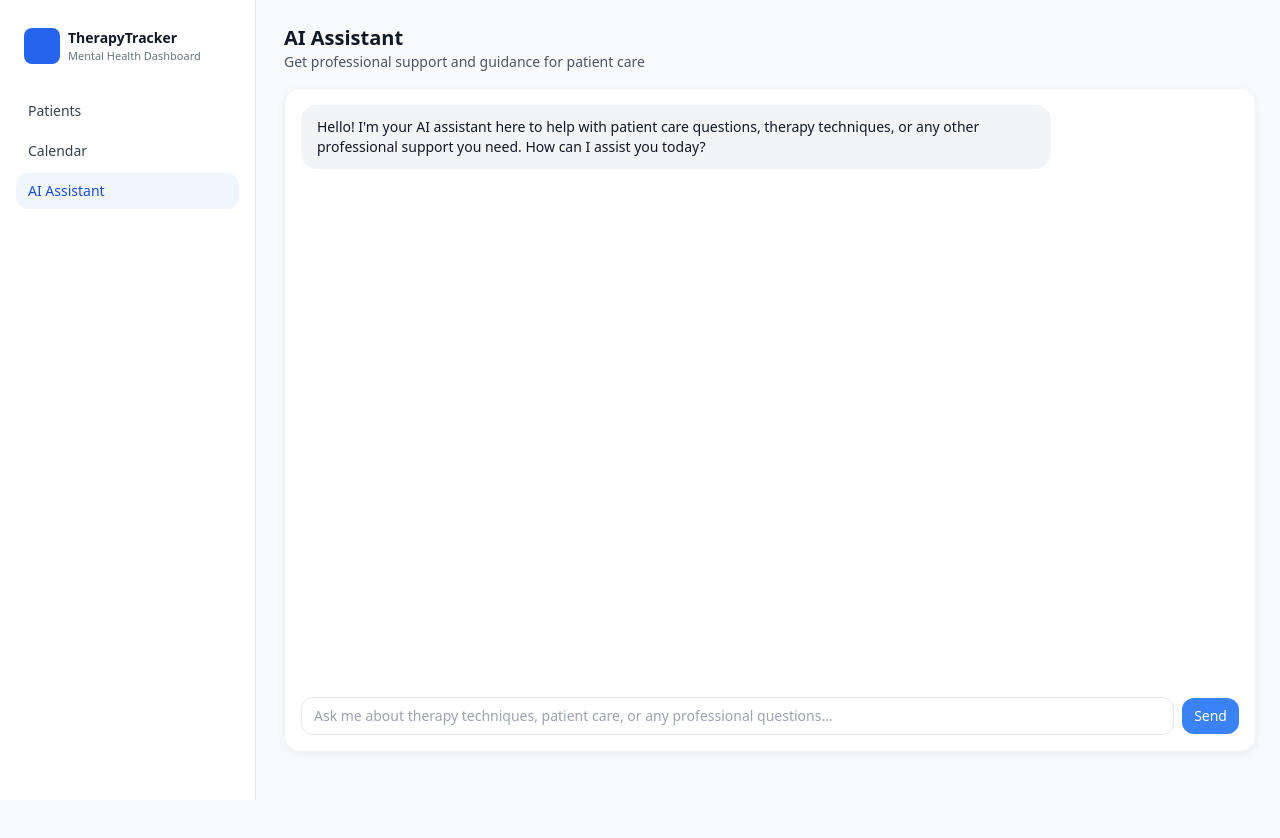
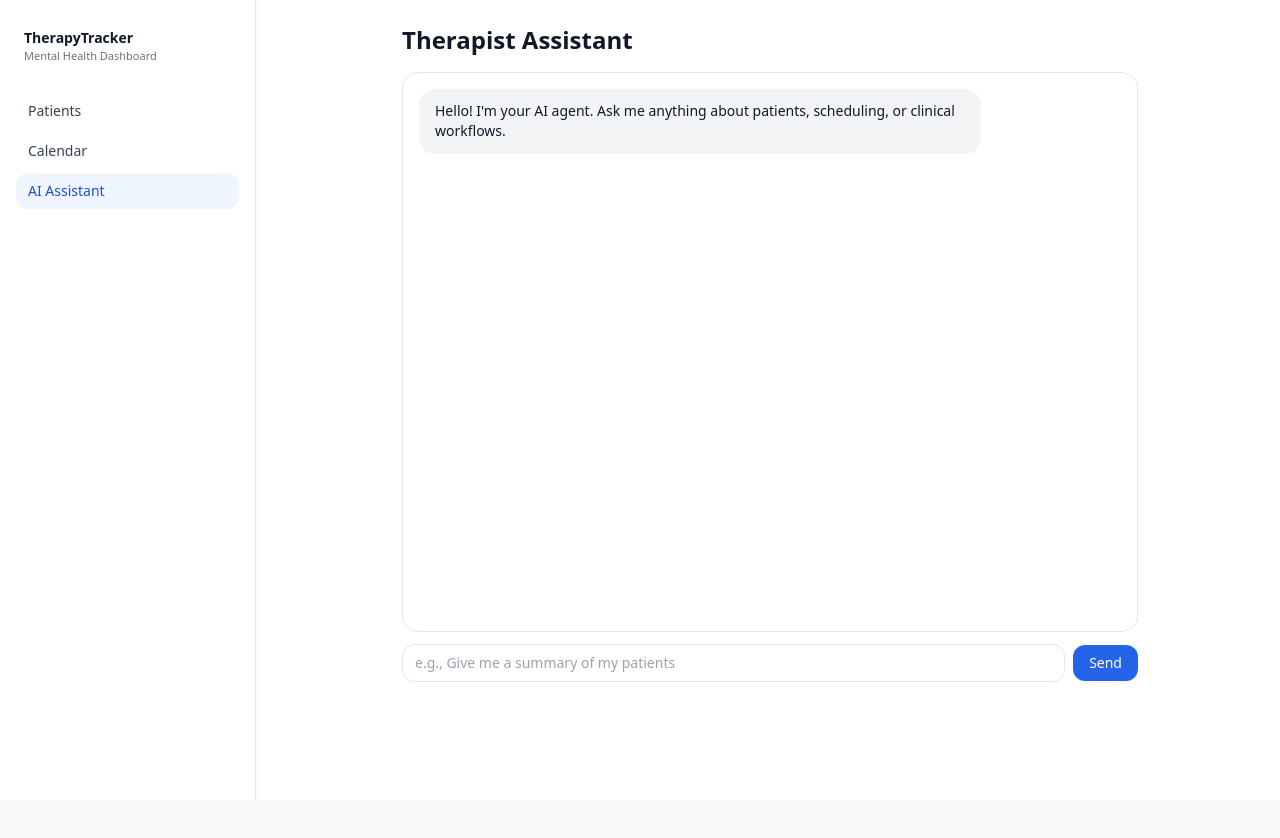
Before and after one commit to VanessaTong/therapytracker, a Next.js app: page /assistant in a window 1280 px wide. Shown: the top 838 px of the page. Built offline with nearby package versions, Linux system fonts and the light colour scheme.

Commit message:
added fastapi integration

```diff
--- a/app/api/chat/route.ts
+++ b/app/api/chat/route.ts
@@ -1,22 +1,85 @@
-import { NextResponse } from 'next/server'
+// app/api/chat/route.ts
+// Proxies your Next.js app to the FastAPI endpoint at /agents/chat
+// FastAPI contract: { question: string } -> { response: string, handoff?: string }
 
+export const runtime = 'nodejs';
+export const dynamic = 'force-dynamic';
 
-// Placeholder route. In production, forward to your FastAPI server.
-// Example FastAPI URL (set in .env as FASTAPI_URL="https://your-fastapi.app")
-// This route currently returns a mock response to keep the UI functional on Vercel.
-
+function safePick<T = any>(v: T, ...keys: string[]) {
+  const obj = v as any;
+  for (const k of keys) {
+    if (obj && typeof obj === 'object' && k in obj && obj[k] != null) return obj[k];
+  }
+  return undefined;
+}
 
 export async function POST(req: Request) {
-const { message } = await req.json()
+  try {
+    const body = await req.json().catch(() => ({} as any));
 
+    // Ensure we send exactly what FastAPI expects: { question: string }
+    const question =
+      typeof body?.question === 'string'
+        ? body.question
+        : typeof body?.message === 'string'
+        ? body.message
+        : '';
 
-// If you want to proxy to FastAPI, uncomment below and deploy with FASTAPI_URL
-// const url = `${process.env.FASTAPI_URL}/chat` // e.g., POST expects {message}
-// const fastapi = await fetch(url, { method: 'POST', headers: { 'Content-Type': 'application/json' }, body: JSON.stringify({ message }) })
-// const data = await fastapi.json()
-// return NextResponse.json(data)
+    const payload = { question };
 
+    const controller = new AbortController();
+    const timeout = setTimeout(() => controller.abort(), 45_000);
 
-// Mock fallback
-return NextResponse.json({ reply: `You said: "${message}". (This is a placeholder—wire me to FastAPI in app/api/chat/route.ts)` })
+    const base = process.env.FASTAPI_BASE_URL ?? 'http://0.0.0.0:8000';
+    const url = `${base.replace(/\/$/, '')}/agents/chat`;
+
+    const upstream = await fetch(url, {
+      method: 'POST',
+      headers: { 'content-type': 'application/json' },
+      body: JSON.stringify(payload),
+      signal: controller.signal,
+    }).finally(() => clearTimeout(timeout));
+
+    if (!upstream.ok) {
+      const text = await upstream.text().catch(() => '');
+      return new Response(
+        JSON.stringify({
+          error: 'FastAPI upstream error',
+          status: upstream.status,
+          details: text,
+        }),
+        { status: 502, headers: { 'content-type': 'application/json' } }
+      );
+    }
+
+    const data = (await upstream.json().catch(() => ({}))) as {
+        response?: string;
+        handoff?: string | null;
+        [k: string]: any;
+    };
+
+    const reply =
+        safePick(data, 'response') ??
+        safePick(data, 'reply', 'message', 'output', 'text') ??
+        '' as string;
+
+    return new Response(JSON.stringify({ reply }), {
+      status: 200,
+      headers: { 'content-type': 'application/json' },
+    });
+  } catch (err: any) {
+    return new Response(
+      JSON.stringify({
+        error: 'Proxy failed',
+        details: String(err?.message ?? err),
+      }),
+      { status: 500, headers: { 'content-type': 'application/json' } }
+    );
+  }
 }
+
+export async function GET() {
+  return new Response(JSON.stringify({ ok: true }), {
+    headers: { 'content-type': 'application/json' },
+  });
+}
--- a/app/assistant/page.tsx
+++ b/app/assistant/page.tsx
@@ -1,64 +1,126 @@
-'use client'
-import * as React from 'react'
+'use client';
+import * as React from 'react';
 
+type Role = 'therapist' | 'agent';
+
+type ChatMessage = {
+  role: Role;
+  content: string;
+  handoff?: string | null;
+};
 
 export default function AssistantPage() {
-const [messages, setMessages] = React.useState<{ role: 'user' | 'assistant'; content: string }[]>([
-{ role: 'assistant', content: "Hello! I'm your AI assistant here to help with patient care questions, therapy techniques, or any other professional support you need. How can I assist you today?" }
-])
-const [input, setInput] = React.useState('')
-const [loading, setLoading] = React.useState(false)
-
+  const [messages, setMessages] = React.useState<ChatMessage[]>([
+    {
+      role: 'agent',
+      content:
+        "Hello! I'm your AI agent. Ask me anything about patients, scheduling, or clinical workflows.",
+    },
+  ]);
+  const [input, setInput] = React.useState('');
+  const [loading, setLoading] = React.useState(false);
 
   async function send() {
-const text = input.trim()
-if (!text) return
-setInput('')
-setMessages(m => [...m, { role: 'user', content: text }])
-setLoading(true)
+    const text = input.trim();
+    if (!text || loading) return;
 
+    setMessages((m) => [...m, { role: 'therapist', content: text }]);
+    setInput('');
+    setLoading(true);
 
     try {
-// Placeholder: calls Next API route which you can wire to FastAPI
-const res = await fetch('/api/chat', { method: 'POST', body: JSON.stringify({ message: text }) })
-const data = await res.json()
-setMessages(m => [...m, { role: 'assistant', content: data.reply }])
-} catch (e) {
-setMessages(m => [...m, { role: 'assistant', content: 'Sorry, the assistant is unavailable right now.' }])
+      const res = await fetch('/api/chat', {
+        method: 'POST',
+        headers: { 'Content-Type': 'application/json' },
+        body: JSON.stringify({ question: text }),
+      });
+
+      if (!res.ok) {
+        const errText = await res.text().catch(() => '');
+        throw new Error(
+          `Upstream error (${res.status}) ${errText ? `- ${errText}` : ''}`.trim()
+        );
+      }
+
+      const data: { reply?: string; handoff?: string | null } = await res.json();
+
+      setMessages((m) => [
+        ...m,
+        { role: 'agent', content: data.reply ?? '(no response)', handoff: data.handoff ?? null },
+      ]);
+    } catch (err: any) {
+      setMessages((m) => [
+        ...m,
+        {
+          role: 'agent',
+          content:
+            'Sorry — I had trouble contacting the server. Please check the FastAPI service and try again.',
+        },
+      ]);
+      console.error(err);
     } finally {
-setLoading(false)
+      setLoading(false);
     }
   }
 
+  return (
+    <div className="min-h-screen bg-white text-gray-900">
+      <div className="max-w-3xl mx-auto px-4 py-6">
+        <header className="mb-4">
+          <h1 className="text-2xl font-semibold">Therapist Assistant</h1>
+        </header>
 
+        <div className="border rounded-2xl p-4 h-[70vh] overflow-y-auto flex flex-col gap-3">
+          {messages.map((m, i) => {
+            const isAgent = m.role === 'agent';
             return (
-<div className="container py-6 h-[calc(100vh-24px)] flex flex-col">
-<h1 className="text-xl font-semibold">AI Assistant</h1>
-<p className="text-sm text-gray-600">Get professional support and guidance for patient care</p>
-
-
-<div className="mt-4 card flex-1 p-4 flex flex-col">
-<div className="flex-1 overflow-y-auto space-y-3">
-{messages.map((m, i) => (
-<div key={i} className={m.role === 'assistant' ? 'self-start max-w-[80%]' : 'self-end max-w-[80%]'}>
-<div className={m.role === 'assistant' ? 'bg-gray-100 rounded-2xl px-4 py-3 text-sm' : 'bg-blue-600 text-white rounded-2xl px-4 py-3 text-sm'}>
-{m.content}
+              <div
+                key={i}
+                className={`flex ${isAgent ? 'justify-start' : 'justify-end'}`}
+              >
+                <div
+                  className={`max-w-[80%] rounded-2xl px-4 py-3 text-sm shadow-sm ${
+                    isAgent
+                      ? 'bg-gray-100 text-gray-900'
+                      : 'bg-blue-600 text-white'
+                  }`}
+                >
+                  <div>{m.content}</div>
+                  {isAgent && m.handoff ? (
+                    <div className="mt-2 text-[11px] opacity-70">
+                      handoff: <code>{m.handoff}</code>
+                    </div>
+                  ) : null}
                 </div>
               </div>
-))}
-{loading && <div className="text-xs text-gray-500">Thinking…</div>}
+            );
+          })}
+          {loading && (
+            <div className="flex justify-start">
+              <div className="max-w-[80%] bg-gray-100 text-gray-500 rounded-2xl px-4 py-2 text-xs">
+                Thinking…
               </div>
+            </div>
+          )}
+        </div>
+
         <div className="mt-3 flex items-center gap-2">
           <input
-className="input"
-placeholder="Ask me about therapy techniques, patient care, or any professional questions…"
+            className="flex-1 rounded-xl border px-3 py-2 text-sm outline-none focus:ring-2 focus:ring-blue-500"
+            placeholder='e.g., Give me a summary of my patients'
             value={input}
             onChange={(e) => setInput(e.target.value)}
             onKeyDown={(e) => e.key === 'Enter' && send()}
           />
-<button className="btn" onClick={send} disabled={loading}>Send</button>
+          <button
+            className="rounded-xl bg-blue-600 text-white px-4 py-2 text-sm disabled:opacity-60"
+            onClick={send}
+            disabled={loading}
+          >
+            Send
+          </button>
         </div>
       </div>
     </div>
-)
+  );
 }
--- a/app/layout.tsx
+++ b/app/layout.tsx
@@ -7,7 +7,6 @@ export const metadata: Metadata = {
   description: 'Mental Health Dashboard',
 }
 
-// Ensures proper initial scale on mobile
 export const viewport: Viewport = { width: 'device-width', initialScale: 1 }
 
 export default function RootLayout({ children }: { children: React.ReactNode }) {
--- a/components/Sidebar.tsx
+++ b/components/Sidebar.tsx
@@ -24,7 +24,6 @@ const NavLink = ({ href, label }: { href: string; label: string }) => {
 function Brand() {
   return (
     <div className="flex items-center gap-2 px-2 py-3">
-      <div className="h-9 w-9 rounded-lg bg-blue-600" />
       <div>
         <div className="text-sm font-semibold">TherapyTracker</div>
         <div className="text-[11px] text-gray-500">Mental Health Dashboard</div>
```
Also changed, not shown: lib/data.ts (+7 -7 lines). Lines whose indentation alone changed are shown as unchanged.
